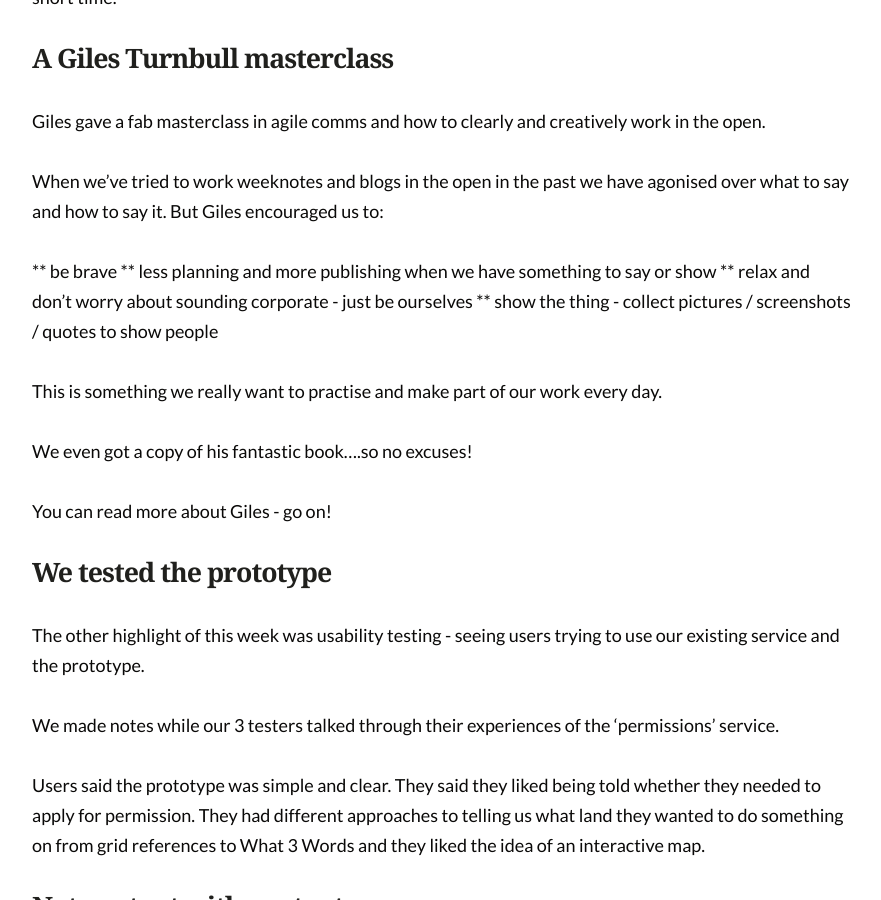
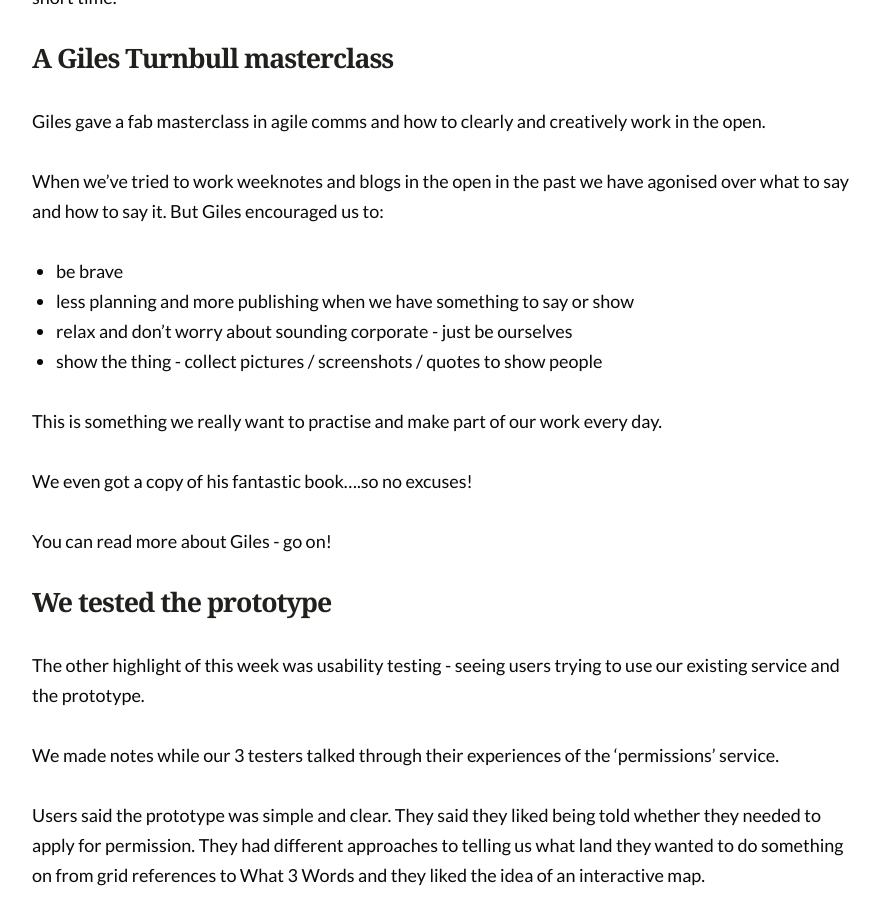
Before and after one commit to nrw-lab/nrw-lab.github.io, a Jekyll site: the page built from en/updates/_posts/2022-12-17-week-notes.md, in a window 1280 px wide and 900 px high, scrolled down 538 px. Shown: the whole window, without its empty margins (198-1079 px from the left). Built offline with Jekyll 4.4.1, drawn with Linux system fonts in a browser that asks for light colours.

```diff
--- a/en/updates/_posts/2022-12-17-week-notes.md
+++ b/en/updates/_posts/2022-12-17-week-notes.md
@@ -19,10 +19,10 @@ Giles gave a fab masterclass in agile comms and how to clearly and creatively wo
 
 When we’ve tried to work weeknotes and blogs in the open in the past we have agonised over what to say and how to say it. But Giles encouraged us to:
 
-** be brave
-** less planning and more publishing when we have something to say or show
-** relax and don’t worry about sounding corporate - just be ourselves
-** show the thing - collect pictures / screenshots / quotes to show people
+* be brave
+* less planning and more publishing when we have something to say or show
+* relax and don’t worry about sounding corporate - just be ourselves
+* show the thing - collect pictures / screenshots / quotes to show people
 
 This is something we really want to practise and make part of our work every day.
 
```
